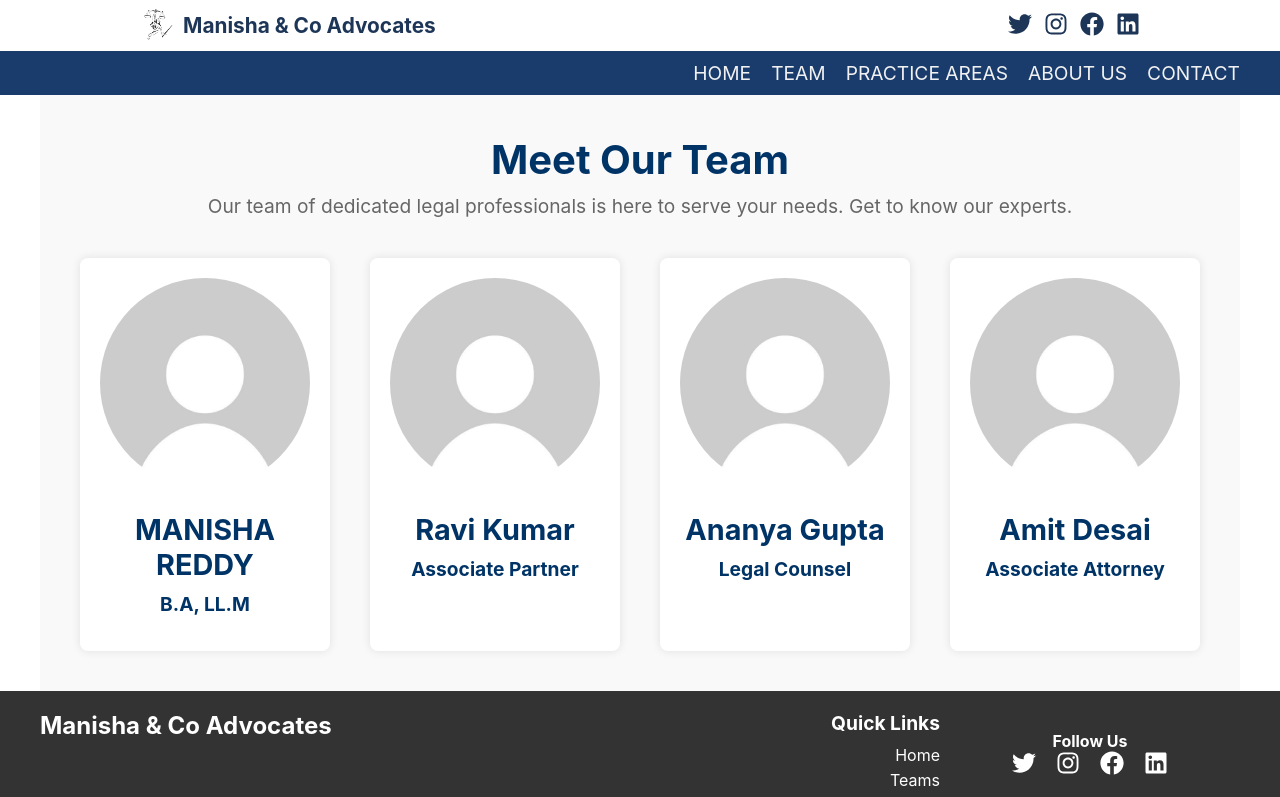
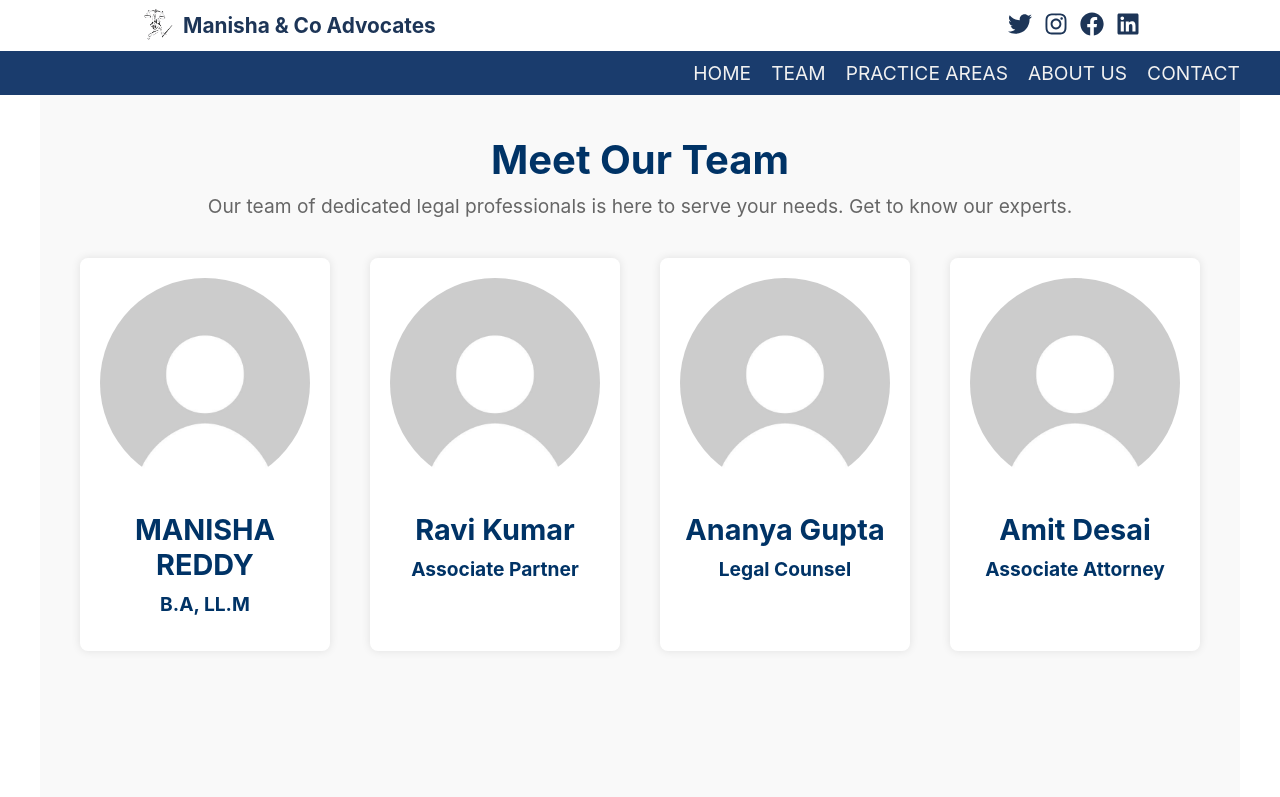
Before and after one commit to Achyutha-reddy/Manisha_-_Co_Advocates, a React (Create React App) app: page /team in a window 1280 px wide. Shown: the top 797 px of the page. Built offline with nearby package versions, Linux system fonts and the light colour scheme; the HTML template or start-up script is replaced by a standard one.

Commit message:
first commit

```diff
--- a/src/components/pages/Teams/Teams.css
+++ b/src/components/pages/Teams/Teams.css
@@ -5,6 +5,7 @@
     padding: 40px;
     background-color: #f9f9f9;
     animation: fadeIn 1s ease-out;
+    height: 1400px;
 }
 
 /* Header */
```
